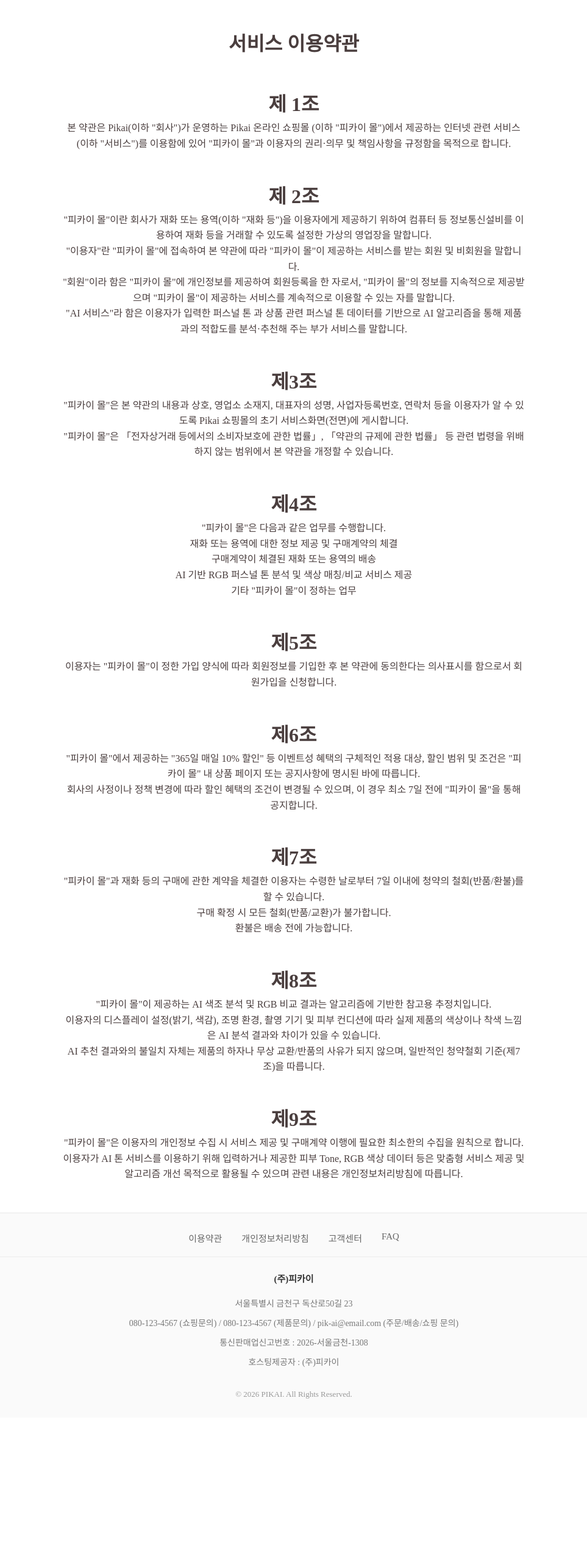
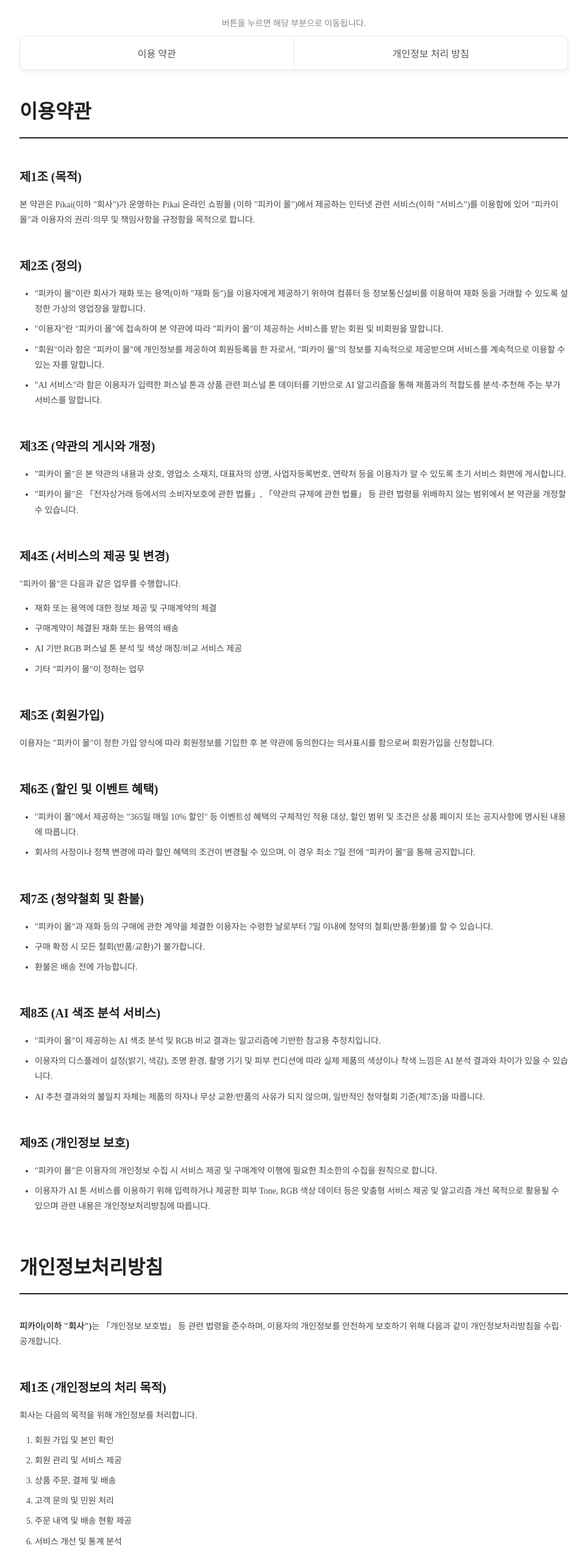
Before and after one commit to Lee-chl/pikai, a Next.js app in the folder apps/web/: page /pikai/termsOfUse in a window 1280 px wide. Shown: the part 234-2785 px from the top of the page at 61% size, without its empty margins (158-1121 px from the left). Before the commit the page ends 2558 px from the top, so only its background shows below. Built offline with nearby package versions, Linux system fonts and the light colour scheme; no server answers.

Commit message:
fix: footer 수정, 홈페이지 이용약관 및 개인정보 처리 방침 추가, 고객센터 이미지 크기 변경

```diff
--- a/apps/web/app/(service)/customerCenter/page.tsx
+++ b/apps/web/app/(service)/customerCenter/page.tsx
@@ -10,8 +10,8 @@
         <Image
           src={customerCenter}
           alt={`pikai_customer_center`}
-          width={1300}
-          height={900}
+          width={1100}
+          height={600}
           loading="eager"
         />
       </div>
--- a/apps/web/app/(service)/globals.css
+++ b/apps/web/app/(service)/globals.css
@@ -13,7 +13,6 @@
 html,
 body {
   max-width: 100vw;
-  overflow-x: hidden;
 }
 
 body {
--- a/apps/web/app/(service)/termsOfUse/page.tsx
+++ b/apps/web/app/(service)/termsOfUse/page.tsx
@@ -1,20 +1,28 @@
 import styles from "./terms-of-use.module.css";
+
 export default async function Page() {
   return (
     <div className={styles.termsContainer}>
-      <h1>서비스 이용약관</h1>
-      <div>
-        <ul className={styles.ul}>
-          <h1>제 1조 </h1>
-          <li>
+      <p className={styles.guideText}>
+        버튼을 누르면 해당 부분으로 이동됩니다.
+      </p>
+      <div className={styles.policyNav}>
+        <a href="#terms">이용 약관</a>
+        <a href="#privacy">개인정보 처리 방침</a>
+      </div>
+      <div className={styles.container}>
+        <section id="terms">
+          <h1>이용약관</h1>
+          <h2>제1조 (목적)</h2>
+          <p>
             본 약관은 Pikai(이하 "회사")가 운영하는 Pikai 온라인 쇼핑몰 (이하
             "피카이 몰")에서 제공하는 인터넷 관련 서비스(이하 "서비스")를
             이용함에 있어 "피카이 몰"과 이용자의 권리·의무 및 책임사항을
             규정함을 목적으로 합니다.
-          </li>
-        </ul>
-        <ul className={styles.ul}>
-          <h1>제 2조 </h1>
+          </p>
+
+          <h2>제2조 (정의)</h2>
+          <ul>
             <li>
               "피카이 몰"이란 회사가 재화 또는 용역(이하 "재화 등")을 이용자에게
               제공하기 위하여 컴퓨터 등 정보통신설비를 이용하여 재화 등을 거래할
@@ -26,82 +34,88 @@
             </li>
             <li>
               "회원"이라 함은 "피카이 몰"에 개인정보를 제공하여 회원등록을 한
-            자로서, "피카이 몰"의 정보를 지속적으로 제공받으며 "피카이 몰"이
-            제공하는 서비스를 계속적으로 이용할 수 있는 자를 말합니다.
+              자로서, "피카이 몰"의 정보를 지속적으로 제공받으며 서비스를
+              계속적으로 이용할 수 있는 자를 말합니다.
             </li>
             <li>
-            "AI 서비스"라 함은 이용자가 입력한 퍼스널 톤 과 상품 관련 퍼스널 톤
+              "AI 서비스"라 함은 이용자가 입력한 퍼스널 톤과 상품 관련 퍼스널 톤
               데이터를 기반으로 AI 알고리즘을 통해 제품과의 적합도를 분석·추천해
               주는 부가 서비스를 말합니다.
             </li>
           </ul>
-        <ul className={styles.ul}>
-          <h1>제3조</h1>
+
+          <h2>제3조 (약관의 게시와 개정)</h2>
+          <ul>
             <li>
               "피카이 몰"은 본 약관의 내용과 상호, 영업소 소재지, 대표자의 성명,
-            사업자등록번호, 연락처 등을 이용자가 알 수 있도록 Pikai 쇼핑몰의
-            초기 서비스화면(전면)에 게시합니다.
+              사업자등록번호, 연락처 등을 이용자가 알 수 있도록 초기 서비스
+              화면에 게시합니다.
             </li>
             <li>
               "피카이 몰"은 「전자상거래 등에서의 소비자보호에 관한 법률」,
-            「약관의 규제에 관한 법률」 등 관련 법령을 위배하지 않는 범위에서 본
-            약관을 개정할 수 있습니다.
+              「약관의 규제에 관한 법률」 등 관련 법령을 위배하지 않는 범위에서
+              본 약관을 개정할 수 있습니다.
             </li>
           </ul>
-        <ul className={styles.ul}>
-          <h1>제4조</h1>
-          <li>"피카이 몰"은 다음과 같은 업무를 수행합니다.</li>
+
+          <h2>제4조 (서비스의 제공 및 변경)</h2>
+          <p>"피카이 몰"은 다음과 같은 업무를 수행합니다.</p>
+
+          <ul>
             <li>재화 또는 용역에 대한 정보 제공 및 구매계약의 체결</li>
             <li>구매계약이 체결된 재화 또는 용역의 배송</li>
             <li>AI 기반 RGB 퍼스널 톤 분석 및 색상 매칭/비교 서비스 제공</li>
             <li>기타 "피카이 몰"이 정하는 업무</li>
           </ul>
-        <ul className={styles.ul}>
-          <h1>제5조</h1>
-          <li>
+
+          <h2>제5조 (회원가입)</h2>
+          <p>
             이용자는 "피카이 몰"이 정한 가입 양식에 따라 회원정보를 기입한 후 본
-            약관에 동의한다는 의사표시를 함으로서 회원가입을 신청합니다.
-          </li>
-        </ul>
-        <ul className={styles.ul}>
-          <h1>제6조</h1>
+            약관에 동의한다는 의사표시를 함으로써 회원가입을 신청합니다.
+          </p>
+
+          <h2>제6조 (할인 및 이벤트 혜택)</h2>
+          <ul>
             <li>
               "피카이 몰"에서 제공하는 "365일 매일 10% 할인" 등 이벤트성 혜택의
-            구체적인 적용 대상, 할인 범위 및 조건은 "피카이 몰" 내 상품 페이지
-            또는 공지사항에 명시된 바에 따릅니다.
+              구체적인 적용 대상, 할인 범위 및 조건은 상품 페이지 또는
+              공지사항에 명시된 내용에 따릅니다.
             </li>
             <li>
               회사의 사정이나 정책 변경에 따라 할인 혜택의 조건이 변경될 수
               있으며, 이 경우 최소 7일 전에 "피카이 몰"을 통해 공지합니다.
             </li>
           </ul>
-        <ul className={styles.ul}>
-          <h1>제7조</h1>
+
+          <h2>제7조 (청약철회 및 환불)</h2>
+          <ul>
             <li>
               "피카이 몰"과 재화 등의 구매에 관한 계약을 체결한 이용자는 수령한
               날로부터 7일 이내에 청약의 철회(반품/환불)를 할 수 있습니다.
             </li>
             <li>구매 확정 시 모든 철회(반품/교환)가 불가합니다.</li>
-          <li>환불은 배송 전에 가능합니다. </li>
+            <li>환불은 배송 전에 가능합니다.</li>
           </ul>
-        <ul className={styles.ul}>
-          <h1>제8조</h1>
+
+          <h2>제8조 (AI 색조 분석 서비스)</h2>
+          <ul>
             <li>
               "피카이 몰"이 제공하는 AI 색조 분석 및 RGB 비교 결과는 알고리즘에
               기반한 참고용 추정치입니다.
             </li>
             <li>
               이용자의 디스플레이 설정(밝기, 색감), 조명 환경, 촬영 기기 및 피부
-            컨디션에 따라 실제 제품의 색상이나 착색 느낌은 AI 분석 결과와 차이가
-            있을 수 있습니다.
+              컨디션에 따라 실제 제품의 색상이나 착색 느낌은 AI 분석 결과와
+              차이가 있을 수 있습니다.
             </li>
             <li>
-            AI 추천 결과와의 불일치 자체는 제품의 하자나 무상 교환/반품의 사유가
-            되지 않으며, 일반적인 청약철회 기준(제7조)을 따릅니다.
+              AI 추천 결과와의 불일치 자체는 제품의 하자나 무상 교환/반품의
+              사유가 되지 않으며, 일반적인 청약철회 기준(제7조)을 따릅니다.
             </li>
           </ul>
-        <ul className={styles.ul}>
-          <h1>제9조</h1>
+
+          <h2>제9조 (개인정보 보호)</h2>
+          <ul>
             <li>
               "피카이 몰"은 이용자의 개인정보 수집 시 서비스 제공 및 구매계약
               이행에 필요한 최소한의 수집을 원칙으로 합니다.
@@ -112,6 +126,179 @@
               활용될 수 있으며 관련 내용은 개인정보처리방침에 따릅니다.
             </li>
           </ul>
+        </section>
+
+        <section id="privacy">
+          <h1>개인정보처리방침</h1>
+
+          <p>
+            <strong>피카이(이하 "회사")</strong>는 「개인정보 보호법」 등 관련
+            법령을 준수하며, 이용자의 개인정보를 안전하게 보호하기 위해 다음과
+            같이 개인정보처리방침을 수립·공개합니다.
+          </p>
+
+          <h2>제1조 (개인정보의 처리 목적)</h2>
+
+          <p>회사는 다음의 목적을 위해 개인정보를 처리합니다.</p>
+
+          <ol>
+            <li>회원 가입 및 본인 확인</li>
+            <li>회원 관리 및 서비스 제공</li>
+            <li>상품 주문, 결제 및 배송</li>
+            <li>고객 문의 및 민원 처리</li>
+            <li>주문 내역 및 배송 현황 제공</li>
+            <li>서비스 개선 및 통계 분석</li>
+            <li>법령에 따른 의무 이행</li>
+          </ol>
+
+          <p>
+            처리한 개인정보는 위 목적 외의 용도로 이용되지 않으며, 이용 목적이
+            변경되는 경우 관련 법령에 따라 필요한 조치를 시행합니다.
+          </p>
+
+          <h2>제2조 (수집하는 개인정보 항목)</h2>
+
+          <h3>회원가입 시</h3>
+          <ul>
+            <li>이름</li>
+            <li>이메일</li>
+            <li>비밀번호(암호화하여 저장)</li>
+          </ul>
+
+          <h3>서비스 이용 시</h3>
+          <ul>
+            <li>개인 퍼스널 컬러 정보(이용자가 직접 입력한 경우)</li>
+            <li>배송지 주소</li>
+            <li>우편번호</li>
+            <li>연락처</li>
+          </ul>
+
+          <h3>주문 및 결제 시</h3>
+          <ul>
+            <li>주문 정보</li>
+            <li>구매 상품 정보</li>
+            <li>배송 정보</li>
+          </ul>
+
+          <h3>서비스 이용 과정에서 자동으로 생성되는 정보</h3>
+          <ul>
+            <li>IP 주소</li>
+            <li>쿠키(Cookie)</li>
+            <li>접속 로그</li>
+            <li>서비스 이용 기록</li>
+            <li>브라우저 정보</li>
+          </ul>
+
+          <h2>제3조 (개인정보의 보유 및 이용기간)</h2>
+
+          <p>
+            회사는 개인정보 수집 및 이용 목적이 달성된 후에는 해당 정보를 지체
+            없이 파기합니다.
+          </p>
+
+          <p>다만 다음의 경우에는 관계 법령에 따라 일정 기간 보관합니다.</p>
+
+          <ul>
+            <li>계약 또는 청약철회 등에 관한 기록: 5년</li>
+            <li>대금결제 및 재화 등의 공급에 관한 기록: 5년</li>
+            <li>소비자의 불만 또는 분쟁처리에 관한 기록: 3년</li>
+            <li>접속 로그: 3개월</li>
+          </ul>
+
+          <h2>제4조 (개인정보의 제3자 제공)</h2>
+
+          <p>회사는 이용자의 개인정보를 원칙적으로 외부에 제공하지 않습니다.</p>
+
+          <p>다만 다음의 경우에는 예외로 합니다.</p>
+
+          <ul>
+            <li>이용자가 사전에 동의한 경우</li>
+            <li>법령에 특별한 규정이 있는 경우</li>
+            <li>수사기관 등 관계기관의 적법한 요청이 있는 경우</li>
+          </ul>
+
+          <h2>제5조 (개인정보 처리의 위탁)</h2>
+
+          <p>
+            회사는 원활한 서비스 제공을 위해 필요한 경우 개인정보 처리 업무를
+            외부에 위탁할 수 있으며, 위탁 시 관련 법령에 따라 안전하게
+            관리합니다.
+          </p>
+
+          <p>
+            위탁업체 및 위탁업무가 변경되는 경우 본 개인정보처리방침을 통해
+            안내합니다.
+          </p>
+
+          <h2>제6조 (개인정보의 파기)</h2>
+
+          <p>
+            회사는 개인정보 보유기간이 경과하거나 처리 목적이 달성된 경우 지체
+            없이 개인정보를 파기합니다.
+          </p>
+
+          <p>
+            전자적 파일 형태의 개인정보는 복구가 불가능한 방법으로 삭제하며,
+            종이 문서는 분쇄하거나 소각하여 파기합니다.
+          </p>
+
+          <h2>제7조 (이용자의 권리 및 행사방법)</h2>
+
+          <ul>
+            <li>개인정보 조회</li>
+            <li>개인정보 수정</li>
+            <li>개인정보 삭제 요청</li>
+            <li>처리정지 요청</li>
+            <li>회원 탈퇴</li>
+          </ul>
+
+          <p>권리 행사는 관계 법령에 따라 제한될 수 있습니다.</p>
+
+          <h2>제8조 (개인정보의 안전성 확보조치)</h2>
+
+          <ul>
+            <li>비밀번호 암호화 저장</li>
+            <li>개인정보 접근 권한 최소화</li>
+            <li>접근 통제 및 인증 관리</li>
+            <li>서버 및 네트워크 보안 관리</li>
+            <li>정기적인 보안 점검</li>
+          </ul>
+
+          <h2>제9조 (쿠키의 이용)</h2>
+
+          <p>회사는 서비스 제공을 위해 쿠키를 사용할 수 있습니다.</p>
+
+          <p>
+            쿠키는 로그인 유지, 서비스 이용 편의 제공 등을 위해 사용되며,
+            이용자는 브라우저 설정을 통해 쿠키 저장을 거부할 수 있습니다.
+          </p>
+
+          <h2>제10조 (개인정보 보호책임자)</h2>
+
+          <p>
+            회사는 개인정보 처리에 관한 업무를 총괄하기 위하여 개인정보
+            보호책임자를 지정합니다.
+          </p>
+
+          <ul>
+            <li>담당자: 피카이 운영팀</li>
+            <li>
+              이메일: <a href="mailto:pik-ai@email.com">pik-ai@email.com</a>
+            </li>
+            <li>전화번호: 080-123-4567</li>
+          </ul>
+
+          <h2>제11조 (개인정보처리방침의 변경)</h2>
+
+          <p>
+            본 개인정보처리방침은 관련 법령 또는 서비스 변경에 따라 수정될 수
+            있으며, 변경사항은 서비스 내 공지사항을 통해 안내합니다.
+          </p>
+
+          <p>
+            <strong>시행일: 2026년 8월 4일</strong>
+          </p>
+        </section>
       </div>
     </div>
   );
--- a/apps/web/app/(service)/termsOfUse/terms-of-use.module.css
+++ b/apps/web/app/(service)/termsOfUse/terms-of-use.module.css
@@ -1,13 +1,97 @@
 .termsContainer {
-  max-width: 800px;
-  margin: 40px auto;
-  padding: 0 20px;
-  color: #4a3e3e;
-  line-height: 1.6;
-  text-align: center;
+  width: 900px;
+  margin: 0 auto;
+  position: relative;
 }
 
-.ul {
-  margin-top: 3rem;
-  list-style: none;
+.guideText {
+  font-size: 14px;
+  font-weight: 500;
+  color: #888;
+
+  text-align: center;
+
+  margin-top: 20px;
+  margin-bottom: 12px;
 }
+
+.policyNav {
+  width: 100%;
+  display: flex;
+  position: sticky;
+  top: 20px;
+  z-index: 10;
+  margin-bottom: 40px;
+  border: 1px solid #e8e8e8;
+  border-radius: 8px;
+  overflow: hidden;
+  background: white;
+  box-shadow: 0 4px 6px rgba(0, 0, 0, 0.05);
+}
+
+.policyNav a {
+  flex: 1;
+  padding: 15px 0;
+  text-align: center;
+  font-size: 16px;
+  font-weight: 500;
+  color: #555;
+  text-decoration: none;
+  border-right: 1px solid #e8e8e8;
+  transition: 0.2s;
+}
+
+.policyNav a:last-child {
+  border-right: none;
+}
+
+.policyNav a:hover {
+  background: #ffc7c2;
+  color: #333;
+}
+
+.container {
+  width: 100%;
+
+  margin-bottom: 80px;
+
+  line-height: 1.8;
+  color: #444;
+}
+
+.container section {
+  scroll-margin-top: 100px;
+  margin-bottom: 60px;
+}
+
+.container h1 {
+  font-size: 32px;
+  margin-bottom: 40px;
+
+  color: #222;
+  padding-bottom: 12px;
+  border-bottom: 2px solid #222;
+}
+
+.container h2 {
+  margin-top: 45px;
+  margin-bottom: 15px;
+  font-size: 20px;
+  color: #222;
+}
+
+.container p {
+  font-size: 14px;
+  margin-bottom: 15px;
+}
+
+.container ul,
+.container ol {
+  padding-left: 25px;
+  margin-bottom: 25px;
+  font-size: 14px;
+}
+
+.container li {
+  margin-bottom: 8px;
+}
--- a/apps/web/components/main/Footer.module.css
+++ b/apps/web/components/main/Footer.module.css
@@ -1,68 +1,70 @@
 .footer {
-  margin-top: 50px;
+  margin-top: 80px;
+  background: #fafafa;
   border-top: 1px solid #e8e8e8;
-  background: #fafafa;
 }
 
 .inner {
-  width: 1100px;
   margin: 0 auto;
-  padding: 30px 0;
+  padding: 35px 0 25px;
 }
 
 .top {
   display: flex;
   justify-content: center;
-  gap: 32px;
-
-  padding-bottom: 20px;
-  margin-bottom: 24px;
-
-  border-bottom: 1px solid #ececec;
+  gap: 80px;
+  padding-bottom: 25px;
+  border-bottom: 1px solid #eeeeee;
 }
 
 .top a {
-  color: #666;
+  font-size: 14px;
+  color: #555;
   text-decoration: none;
-  font-size: 15px;
-  font-weight: 500;
-
-  transition: color 0.2s;
 }
 
 .top a:hover {
   color: #ffc7c2;
 }
 
+.logoInfo {
+  display: flex;
+  justify-content: center;
+  align-items: center;
+  gap: 20px;
+  padding: 35px 0;
+  padding-left: 100px;
+}
+
+.logoInfo img {
+  object-fit: contain;
+}
+
 .info {
   display: flex;
   flex-direction: column;
-  align-items: center;
-
   gap: 8px;
-
-  color: #777;
-  font-size: 14px;
-  line-height: 1.7;
-
-  text-align: center;
 }
 
-.company {
+.info p {
+  margin: 0;
+  font-size: 13px;
+  color: #777;
+  line-height: 1.5;
+}
+
+.info .company {
+  font-size: 15px;
+  font-weight: 600;
   color: #333;
-  font-size: 15px;
-  font-weight: 700;
-
-  margin-bottom: 8px;
-
-  text-align: center;
 }
 
 .copy {
-  margin-top: 22px;
-  padding-top: 10px;
+  margin: 0;
+  padding-top: 20px;
+  border-top: 1px solid #eeeeee;
 
+  font-size: 12px;
   color: #999;
-  font-size: 13px;
   text-align: center;
 }
--- a/apps/web/components/main/Footer.tsx
+++ b/apps/web/components/main/Footer.tsx
@@ -1,32 +1,38 @@
 import Link from "next/link";
 import styles from "./Footer.module.css";
+import Image from "next/image";
+import logoImg from "@/public/pikai_logo2.png";
 
 export default function Footer() {
   return (
-    <div>
     <footer className={styles.footer}>
       <div className={styles.inner}>
         <div className={styles.top}>
-            <Link href="/termsOfUse">이용약관</Link>
-            <Link href="/">개인정보처리방침</Link>
+          <Link href="/termsOfUse">이용약관&개인정보처리방침</Link>
           <Link href="/customerCenter">고객센터</Link>
           <Link href="/FAQ">FAQ</Link>
         </div>
 
+        <div className={styles.logoInfo}>
+          <Image
+            src={logoImg}
+            alt={`pikai_logo2`}
+            width={250}
+            height={150}
+            loading="eager"
+          />
           <div className={styles.info}>
             <p className={styles.company}>(주)피카이</p>
             <p>서울특별시 금천구 독산로50길 23</p>
-            <p>
-              080-123-4567 (쇼핑문의) / 080-123-4567 (제품문의) /
-              pik-ai@email.com (주문/배송/쇼핑 문의)
-            </p>
+            <p>080-123-4567 (쇼핑문의) / 080-123-4567 (제품문의)</p>
+            <p>pik-ai@email.com (주문/배송/쇼핑 문의)</p>
             <p>통신판매업신고번호 : 2026-서울금천-1308</p>
             <p>호스팅제공자 : (주)피카이</p>
+          </div>
         </div>
 
         <p className={styles.copy}>© 2026 PIKAI. All Rights Reserved.</p>
       </div>
     </footer>
-    </div>
   );
 }
```
Also changed, not shown: 1 other file (tests, documents, lock files or other folders). Lines whose indentation alone changed are shown as unchanged.
